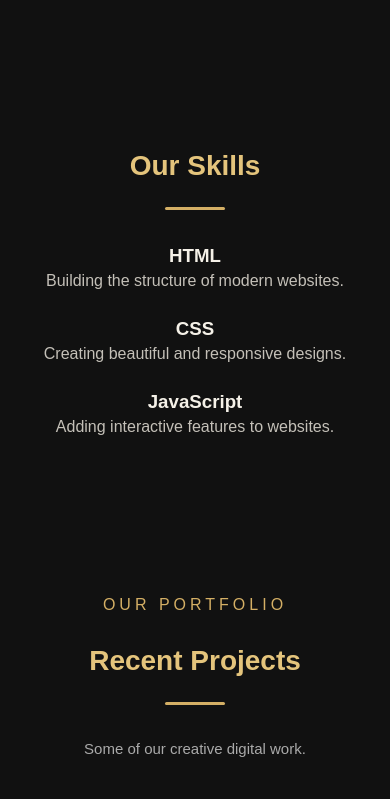
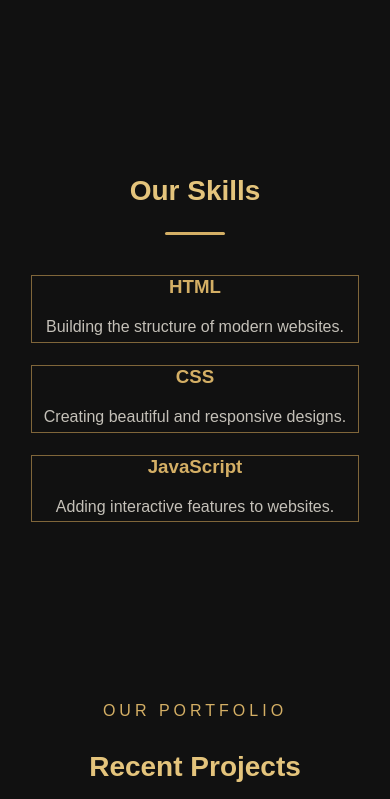
Before and after one commit to madinaorya1997/Madina--Oryakhil--Studio-, a plain HTML site: page index.html in a window 390 px wide. Shown: the part 2419-3218 px from the top of the page. Drawn offline with Linux system fonts and the light colour scheme.

Commit message:
Update style.css

```diff
--- a/style.css
+++ b/style.css
@@ -648,4 +648,27 @@ footer {
 
 .footer-links a:hover {
   color: #ffffff;
+}#skills {
+  padding: 100px 8%;
+  text-align: center;
+  background: #111111;
 }
+
+#skills .services-container {
+  margin-top: 40px;
+}
+
+#skills .service-box {
+  border: 1px solid #80663a;
+  transition: 0.3s ease;
+}
+
+#skills .service-box:hover {
+  transform: translateY(-8px);
+  border-color: #d4af65;
+}
+
+#skills h3 {
+  color: #d4af65;
+  margin-bottom: 15px;
+}
```
